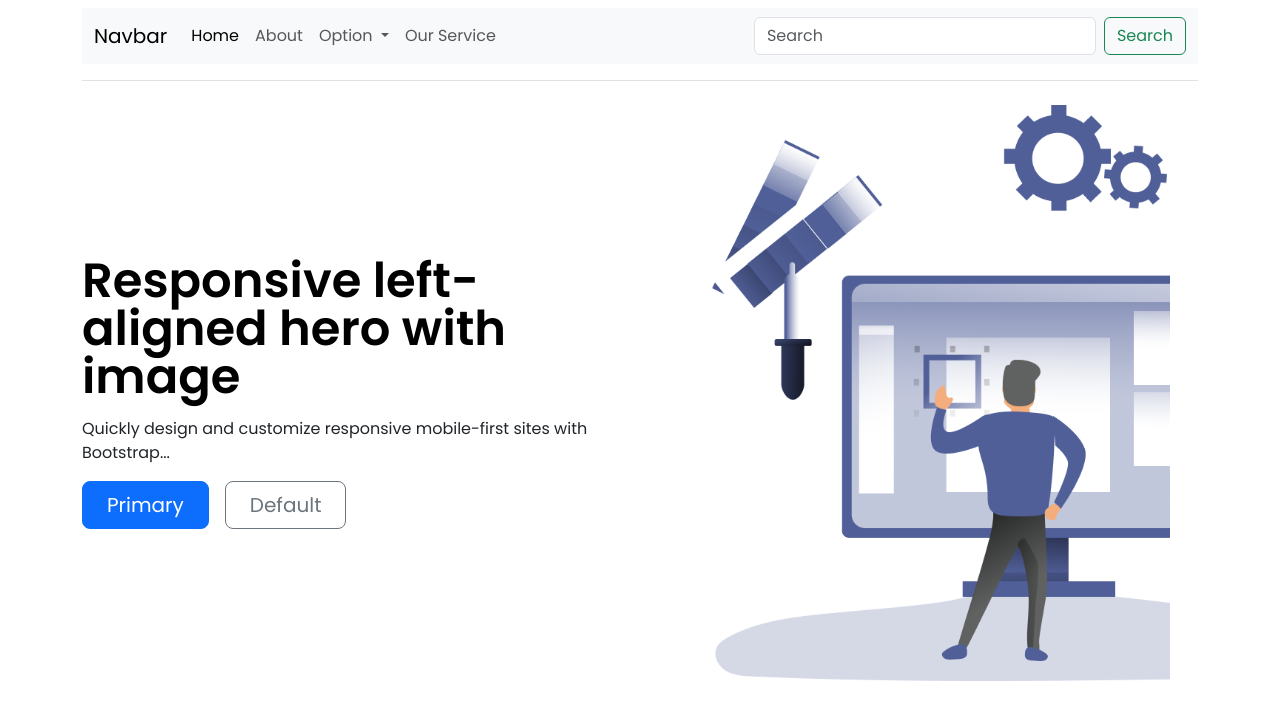
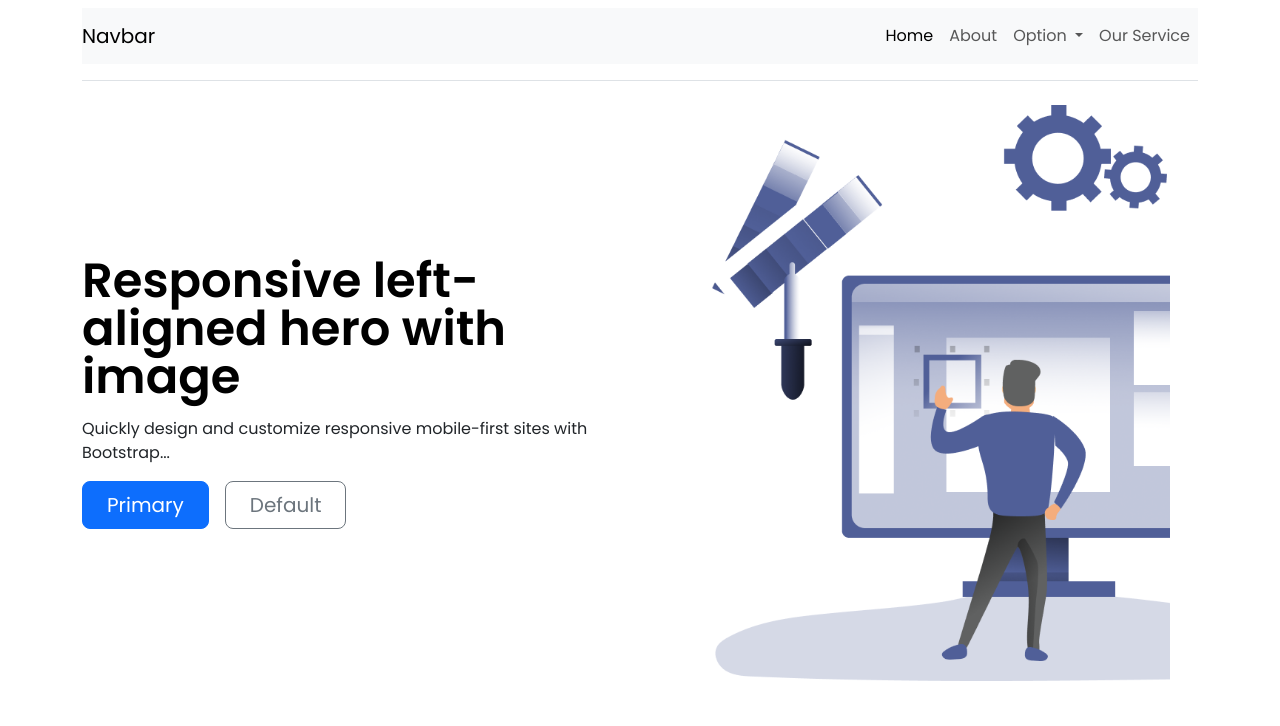
Before and after one commit to cn-gourav/Killer_Project, a plain HTML site: page index.html in a window 1280 px wide. Shown: the top 726 px of the page. Drawn offline with nearby package versions, Linux system fonts and the light colour scheme.

Commit message:
Update :: Code review ....

```diff
--- a/index.html
+++ b/index.html
@@ -14,28 +14,52 @@
         href="https://fonts.googleapis.com/css2?family=Poppins:ital,wght@0,100;0,200;0,300;0,400;0,500;0,600;0,700;0,800;0,900;1,100;1,200;1,300;1,400;1,500;1,600;1,700;1,800;1,900&display=swap"
         rel="stylesheet">
 
+    <!-- stylesheet ref  -->
     <link rel="stylesheet" href="style.css">
     <title>Killer_Project</title>
+
+
+    <style>
+        .joker {
+            display: flex;
+            justify-content: space-between;
+            align-items: center;
+            flex-direction: column;
+            width: 100%;
+        }
+
+        .tuti {
+            display: flex;
+            justify-content: space-between;
+            align-items: center;
+            flex-direction: row;
+            width: 100%;
+        }
+    </style>
 </head>
 
 <body>
 
 
 
-    <div>
 
 
     <!-- navbar   -->
-        <div class="container mt-2 overflow-hidden ">
+    <div class="container mt-2 overflow-hidden">
         <header class="pb-3 mb-4 border-bottom">
-                <nav class="navbar navbar-expand-lg bg-body-tertiary">
-                    <div class="container-fluid">
+
+            <nav class="navbar navbar-expand-lg  bg-body-tertiary">
+                <div class="joker flex-lg-row ">
+                    <div class="tuti ">
                         <a class="navbar-brand" href="#">Navbar</a>
                         <button class="navbar-toggler" type="button" data-bs-toggle="collapse"
                             data-bs-target="#navbarSupportedContent" aria-controls="navbarSupportedContent"
                             aria-expanded="false" aria-label="Toggle navigation">
                             <span class="navbar-toggler-icon"></span>
                         </button>
+                    </div>
+
+                    <!-- <div class=" "> -->
                     <div class="collapse navbar-collapse" id="navbarSupportedContent">
                         <ul class="navbar-nav me-auto mb-2 mb-lg-0">
                             <li class="nav-item">
@@ -59,16 +83,12 @@
                                 </ul>
                             </li>
                             <li class="nav-item">
-                                    <a class="nav-link" aria-disabled="true">Our Service</a>
+                                <a class="nav-link text-nowrap" aria-disabled="true">Our Service</a>
                             </li>
                         </ul>
-                            <form class="d-flex" role="search">
-                                <input class="form-control me-2" type="search" placeholder="Search"
-                                    aria-label="Search" />
-                                <button class="btn btn-outline-success" type="submit">Search</button>
-                            </form>
                     </div>
                 </div>
+
             </nav>
         </header>
 
@@ -156,6 +176,8 @@
                 </div>
             </div>
 
+
+            <!-- footer section  -->
             <footer class="d-flex flex-wrap justify-content-between align-items-center py-3 my-4 border-top">
                 <p class="col-md-4 mb-0 text-body-secondary">© 2025 Company, Inc</p>
                 <ul class="nav col-md-4 justify-content-end">
@@ -169,9 +191,12 @@
         </div>
     </div>
 
+    <!-- bootstrap script  -->
     <script src="https://cdn.jsdelivr.net/npm/bootstrap@5.3.8/dist/js/bootstrap.bundle.min.js"
         integrity="sha384-FKyoEForCGlyvwx9Hj09JcYn3nv7wiPVlz7YYwJrWVcXK/BmnVDxM+D2scQbITxI"
         crossorigin="anonymous"></script>
+
+    <!-- script Javascript  -->
     <script src="app.js"></script>
 </body>
 
```
Lines whose indentation alone changed are shown as unchanged.
